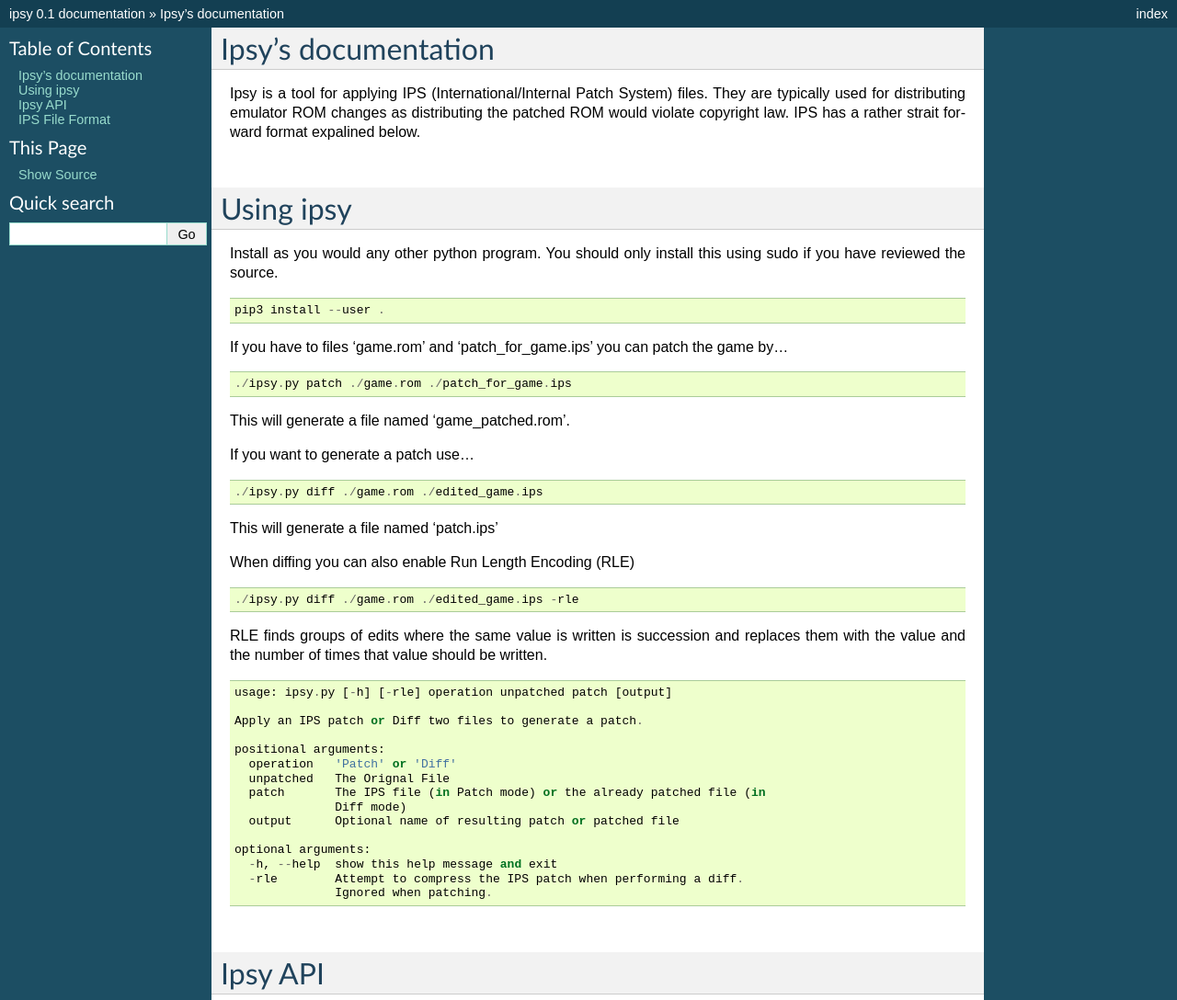
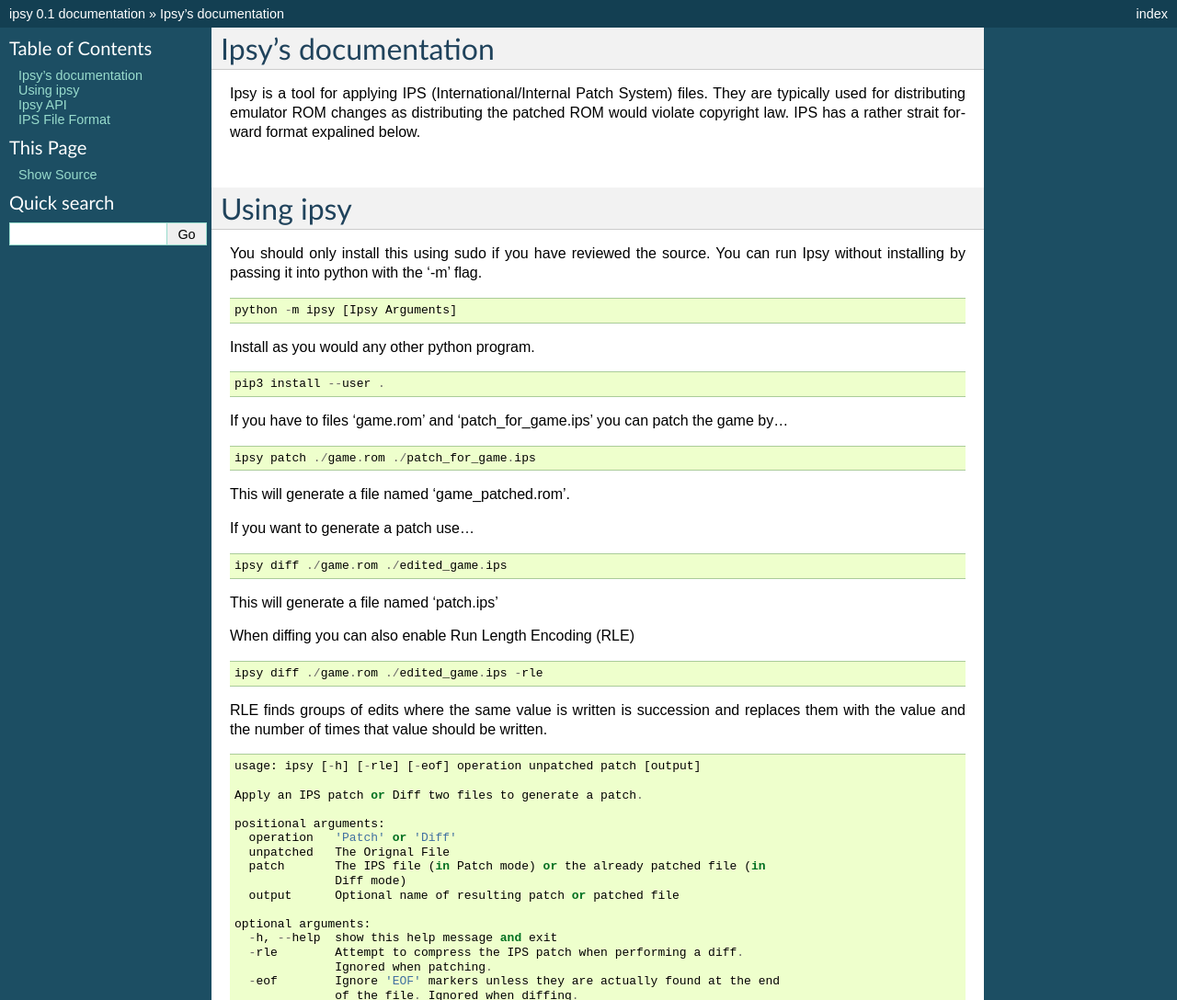
Before and after one commit to aanunez/ipsy, a Sphinx documentation site: the page built from docs/index.rst, in a window 1280 px wide and 1400 px high, cut to the strip 0-1088 px from the top of the window. Shown: the whole strip at 92% size. Built offline with Sphinx 7.4.7, drawn with Linux system fonts in a browser that asks for light colours.

Commit message:
Correctign main to work when installed or not. Fixed small bugs in Ipsy. Doc updates

```diff
--- a/docs/index.rst
+++ b/docs/index.rst
@@ -8,7 +8,13 @@
 Using ipsy
 ==========
 
-Install as you would any other python program. You should only install this using sudo if you have reviewed the source.
+You should only install this using sudo if you have reviewed the source. You can run Ipsy without installing by passing it into python with the '-m' flag.
+
+::
+
+    python -m ipsy [Ipsy Arguments]
+
+Install as you would any other python program.
 ::
 
     pip3 install --user .
@@ -16,26 +22,26 @@
 If you have to files 'game.rom' and 'patch_for_game.ips' you can patch the game by...
 ::
 
-    ./ipsy.py patch ./game.rom ./patch_for_game.ips
+    ipsy patch ./game.rom ./patch_for_game.ips
 
 This will generate a file named 'game_patched.rom'.
 
 If you want to generate a patch use...
 ::
 
-    ./ipsy.py diff ./game.rom ./edited_game.ips
+    ipsy diff ./game.rom ./edited_game.ips
 
 This will generate a file named 'patch.ips'
 
 When diffing you can also enable Run Length Encoding (RLE)
 ::
 
-    ./ipsy.py diff ./game.rom ./edited_game.ips -rle
+    ipsy diff ./game.rom ./edited_game.ips -rle
 
 RLE finds groups of edits where the same value is written is succession and replaces them with the value and the number of times that value should be written.
 ::
 
-    usage: ipsy.py [-h] [-rle] operation unpatched patch [output]
+    usage: ipsy [-h] [-rle] [-eof] operation unpatched patch [output]
 
     Apply an IPS patch or Diff two files to generate a patch.
 
@@ -50,6 +56,8 @@
       -h, --help  show this help message and exit
       -rle        Attempt to compress the IPS patch when performing a diff.
                   Ignored when patching.
+      -eof        Ignore 'EOF' markers unless they are actually found at the end
+                  of the file. Ignored when diffing.
 
 |
 
```
Also changed, not shown: 2 other files.
